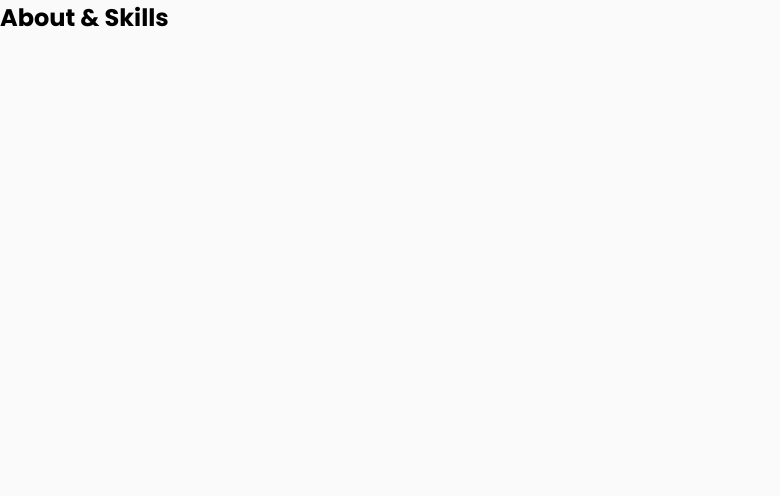
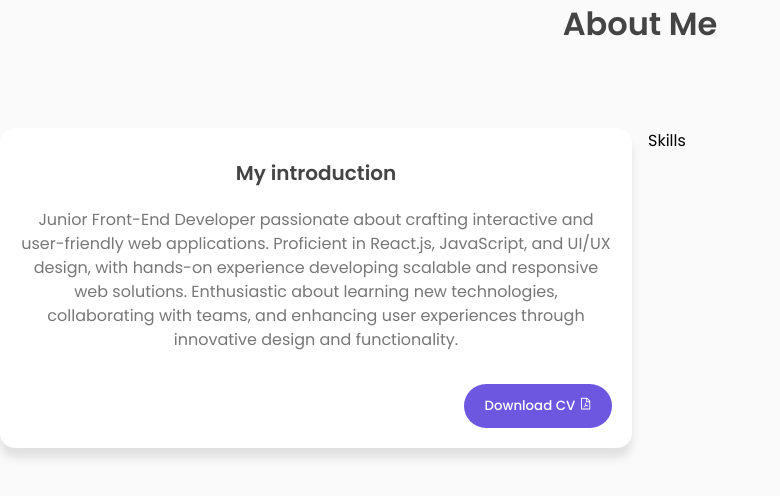
Before and after one commit to HseinKt/Portfolio, a React (Vite) app: page /about in a window 1280 px wide. Shown: the top 496 px of the page, without its empty margins (0-780 px from the left). Built offline with nearby package versions, Linux system fonts and the light colour scheme.

Commit message:
Finished the intro on About Me section

```diff
--- /dev/null
+++ b/src/CSS/About.css
@@ -0,0 +1,53 @@
+.top-header {
+    text-align: center;
+    margin-bottom: 5em;
+}
+.top-header h1 {
+    color: var(--text-color-second);
+    font-weight: 600;
+}
+
+.row {
+    display: flex;
+    flex-direction: row;
+    justify-content: space-between;
+    /* align-items: center; */
+    gap: 1em;
+    width: 100%;
+}
+.col {
+    flex: 1;
+    /* width: 50%; */
+}
+
+.about-info {
+    display: flex;
+    flex-direction: column;
+    width: 100%;
+    text-align: center;
+    padding-block: 30px 20px;
+    padding-inline: 20px;
+    background: var(--color-white);
+    border-radius: 15px;
+    box-shadow: 0 10px 10px var(--first-shadow-color);
+}
+h3 {
+    color: var(--text-color-second);
+    font-weight: 600;
+    font-size: 20px;
+    margin-bottom: 1em;
+}
+.about-info p{
+    line-height: 1.5;
+    color: #777;
+    text-align: center;
+    margin-bottom: 2em;
+}
+.about-btn {
+    display: flex;
+    justify-content: end;
+}
+.about-btn button{
+    border-radius: 30px;
+    white-space: nowrap;
+}
--- a/src/pages/About.jsx
+++ b/src/pages/About.jsx
@@ -1,7 +1,30 @@
+import { AiOutlineFilePdf } from "react-icons/ai";
+import '../CSS/About.css';
+
 const About = () => {
+    const cvURL = "../public/Hussein_Kteish_Resume.pdf"
+
     return (
         <>
-        <h2>About & Skills</h2>
+            <div className="top-header">
+                <h1>About Me</h1>
+            </div>
+            <div className="row">
+                <div className="col">
+                    <div className="about-info">
+                        <h3>My introduction</h3>
+                        <p>Junior Front-End Developer passionate about crafting interactive and user-friendly web applications. Proficient in React.js, JavaScript, and UI/UX design, with hands-on experience developing scalable and responsive web solutions. Enthusiastic about learning new technologies, collaborating with teams, and enhancing user experiences through innovative design and functionality.</p>
+                        <div className="about-btn">
+                            <a href={cvURL} download>
+                                <button className="btn blue-btn">Download CV <AiOutlineFilePdf /> </button>
+                            </a>
+                        </div>
+                    </div>
+                </div>
+                <div className="col">
+                    Skills
+                </div>
+            </div>
         </>
      );
 }
--- a/src/pages/Home.jsx
+++ b/src/pages/Home.jsx
@@ -24,7 +24,7 @@ const Home = () => {
                 </div>
                 <div className="featured-name">
                     <p>I'm {" "}
-                        <span className="typedText">
+                        {/* <span className="typedText">
                             <Typewriter
                                 words={["a Junior Frontend Developer", "a React.js Enthusiast", "a UI/UX Designer"]}
                                 loop={0} //Infinite loop
@@ -34,7 +34,7 @@ const Home = () => {
                                 deleteSpeed={100}
                                 delaySpeed={1000}
                             />
-                        </span>
+                        </span>  */}
                     </p>
                 </div>
                 <div className="featured-text-info">
```
Also changed, not shown: src/CSS/Home.css (+3 -4 lines).
